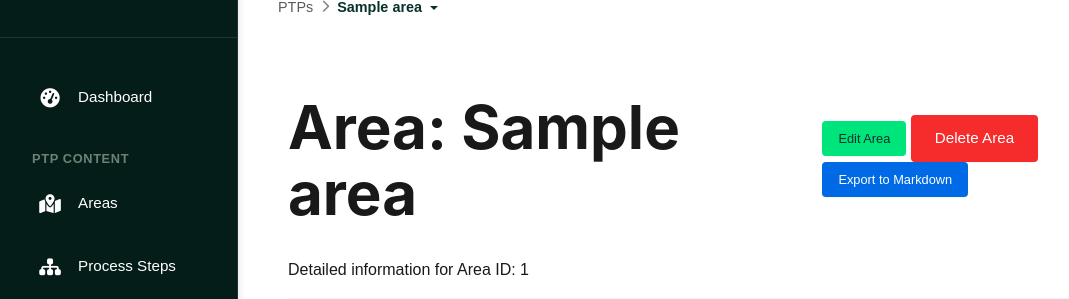
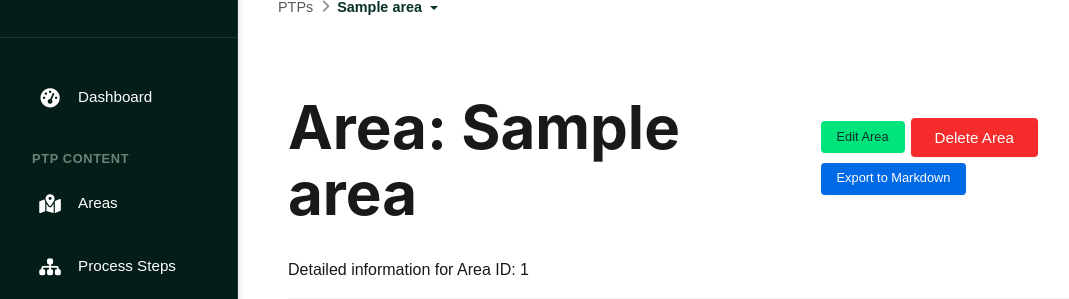
Before and after one commit to TheReallyRealComedian/UsecaseExplorer, a Flask app: page /areas/1 in a window 1280 px wide. Shown: the part 79-378 px from the top of the page, without its empty margins (42-1111 px from the left). Run offline with Flask 3, Linux system fonts and the light colour scheme; a user stored in the database is signed in; tables that the repository leaves empty hold one stand-in row (values such as "Sample post"); some libraries are stand-ins or nearby versions.

Commit message:
feat: Add actions button group for consistent button layout across area and use case templates

```diff
--- a/backend/static/css/style.css
+++ b/backend/static/css/style.css
@@ -778,6 +778,28 @@ form button[type="submit"].btn-primary:disabled,
     transform: none;
 }
 
+.actions-button-group {
+    display: flex;
+    flex-wrap: wrap; /* Allows buttons to wrap to the next line if needed */
+    gap: 6px;        /* Consistent spacing between all buttons */
+    align-items: center; /* Vertically align items */
+}
+
+
+.actions-button-group > form {
+    margin: 0;
+}
+
+
+.actions-button-group .btn {
+    min-width: 34px;  /* Set a minimum width */
+    min-height: 32px; /* Set a minimum height */
+    line-height: 1;   /* Helps center content vertically */
+    display: inline-flex;
+    align-items: center;
+    justify-content: center;
+}
+
 
 /* .btn-secondary - For neutral/less prominent actions */
 .btn-secondary {
@@ -3095,7 +3117,3 @@ form button[type="submit"].btn-primary:disabled,
 .quality-control .step-badge { background: var(--bi-violet-400); color: var(--bi-dark-green-800); }
 .strategic-partner .step-badge { background: var(--bi-neutral-700); color: var(--bi-white); }
 .supply-chain .step-badge { background: var(--bi-dark-green-900); color: var(--bi-white); }
-
-/* Ensure all secondary color badges have sufficient contrast if bg is light */
-/* Example: if --bi-violet-400 (#C5C3EE) text is --bi-dark-green-800 (#08312A) contrast is 8.9:1 - GOOD */
-/* Example: if --bi-neutral-700 (#5C5B59) text is --bi-white (#FFFFFF) contrast is 6.08:1 - GOOD */
--- a/backend/templates/area_detail.html
+++ b/backend/templates/area_detail.html
@@ -6,9 +6,9 @@
 <div class="area-detail-page">
     <div class="d-flex justify-content-between align-items-center mb-3">
         <h1>Area: {{ area.name }}</h1>
-        <div>
+        <div class="actions-button-group"> {# Add the class to the existing div #}
             <a href="{{ url_for('areas.edit_area', area_id=area.id) }}" class="btn btn-sm btn-primary">Edit Area</a>
-            <form action="{{ url_for('areas.delete_area', area_id=area.id) }}" method="POST" style="display: inline;" onsubmit="return confirm('Are you sure you want to delete this area and all its process steps and use cases? This action cannot be undone.');">
+            <form action="{{ url_for('areas.delete_area', area_id=area.id) }}" method="POST" onsubmit="return confirm('Are you sure you want to delete this area and all its process steps and use cases? This action cannot be undone.');">
                 <button type="submit" class="btn btn-sm btn-danger">Delete Area</button>
             </form>
             <a href="{{ url_for('export.export_area_md', area_id=area.id) }}" class="btn btn-sm btn-info">Export to Markdown</a>
```
Also changed, not shown: backend/templates/ptps.html (+7 -5 lines), backend/templates/usecase_overview.html (+8 -8 lines).
